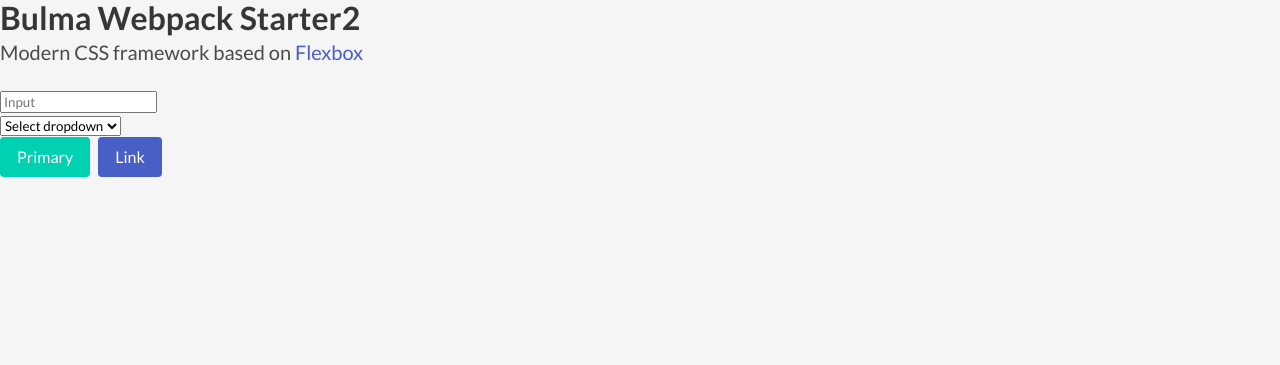
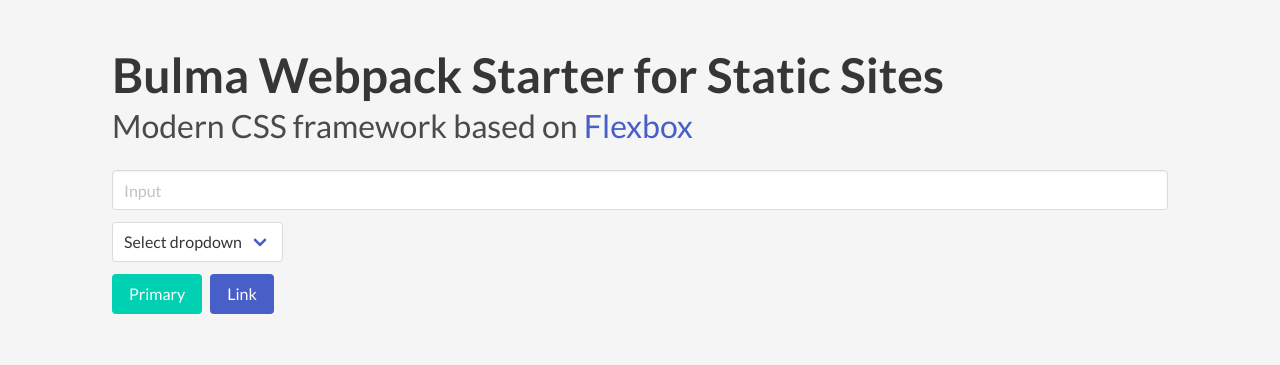
Before and after one commit to mayankgureja/bulma-webpack-starter, a website built with webpack: page src/index.html in a window 1280 px wide. Built offline with nearby package versions, Linux system fonts and the light colour scheme.

Commit message:
Updated to Bulma v0.9

```diff
--- a/package.json
+++ b/package.json
@@ -10,6 +10,7 @@
     "watch": "webpack-dev-server --hot"
   },
   "devDependencies": {
+    "bulma": "^0.9.1",
     "clean-webpack-plugin": "^3.0.0",
     "copy-webpack-plugin": "^5.0.3",
     "css-loader": "^2.1.1",
@@ -31,7 +32,6 @@
   },
   "dependencies": {
     "@fortawesome/fontawesome-free": "^5.9.0",
-    "bulma": "^0.7.5",
     "cross-env": "^5.2.0"
   }
 }
--- a/src/css/base.scss
+++ b/src/css/base.scss
@@ -16,11 +16,12 @@
 
 // Import base Bulma
 @import '~bulma/sass/base/_all.sass';
-@import '~bulma/sass/grid/columns.sass';
+@import '~bulma/sass/form/_all.sass';
+@import '~bulma/sass/grid/_all.sass';
+@import '~bulma/sass/helpers/_all.sass';
+@import '~bulma/sass/layout/_all.sass';
 
 // Import from Bulma as needed
 @import '~bulma/sass/elements/button.sass';
 @import '~bulma/sass/elements/container.sass';
 @import '~bulma/sass/elements/title.sass';
-@import '~bulma/sass/layout/hero.sass';
-@import '~bulma/sass/layout/section.sass';
--- a/src/index.html
+++ b/src/index.html
@@ -6,17 +6,18 @@
     <meta name="viewport" content="width=device-width, initial-scale=1.0">
     <meta http-equiv="X-UA-Compatible" content="ie=edge">
     <meta name="description" content="">
-        <meta name="author" content="Lazy Eight Design">
+    <meta name="author" content="Mayank Gureja">
 
-        <title>Bulma Webpack Starter</title>
+    <title>Bulma Webpack Starter for Static Sites</title>
   </head>
 
   <body>
-        <h1 class="title">
-            Bulma Webpack Starter2
-        </h1>
 
-        <p class="subtitle">
+    <div class="container">
+      <section class="section">
+
+        <p class="title is-1">Bulma Webpack Starter for Static Sites</p>
+        <p class="subtitle is-3">
           Modern CSS framework based on <a href="https://developer.mozilla.org/en-US/docs/Web/CSS/CSS_Flexible_Box_Layout/Basic_Concepts_of_Flexbox">Flexbox</a>
         </p>
 
@@ -41,6 +42,9 @@
           <a class="button is-link">Link</a>
         </div>
 
+      </section>
+    </div>
+
   </body>
 
 </html>
```
Also changed, not shown: 1 other file. Lines whose indentation alone changed are shown as unchanged.
